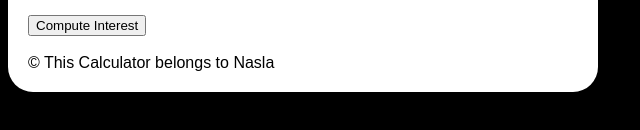
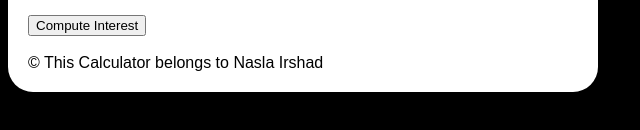
Before and after one commit to Naslairshad/interest-calculator, a plain HTML site: page index.html in a window 1280 px wide. Shown: the part 210-340 px from the top of the page, 0-640 px from the left. Drawn offline with Linux system fonts and the light colour scheme.

Commit message:
Update index.html

```diff
--- a/index.html
+++ b/index.html
@@ -28,7 +28,7 @@
             <button onclick="compute()">Compute Interest</button><br><br>
             <span id="result"></span>
         </form>
-            <footer>&#169; This Calculator belongs to Nasla</footer>
+            <footer>&#169; This Calculator belongs to Nasla Irshad</footer>
         </div>
 
     </body>
```
